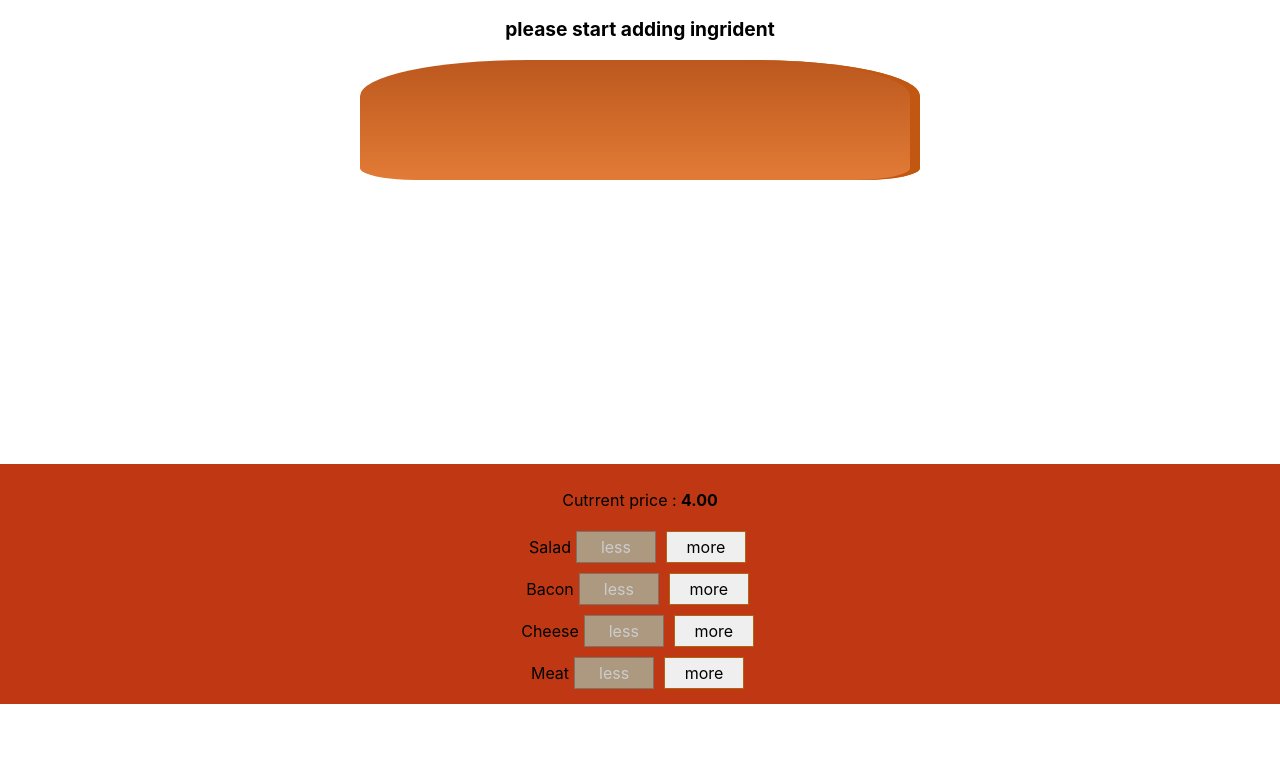
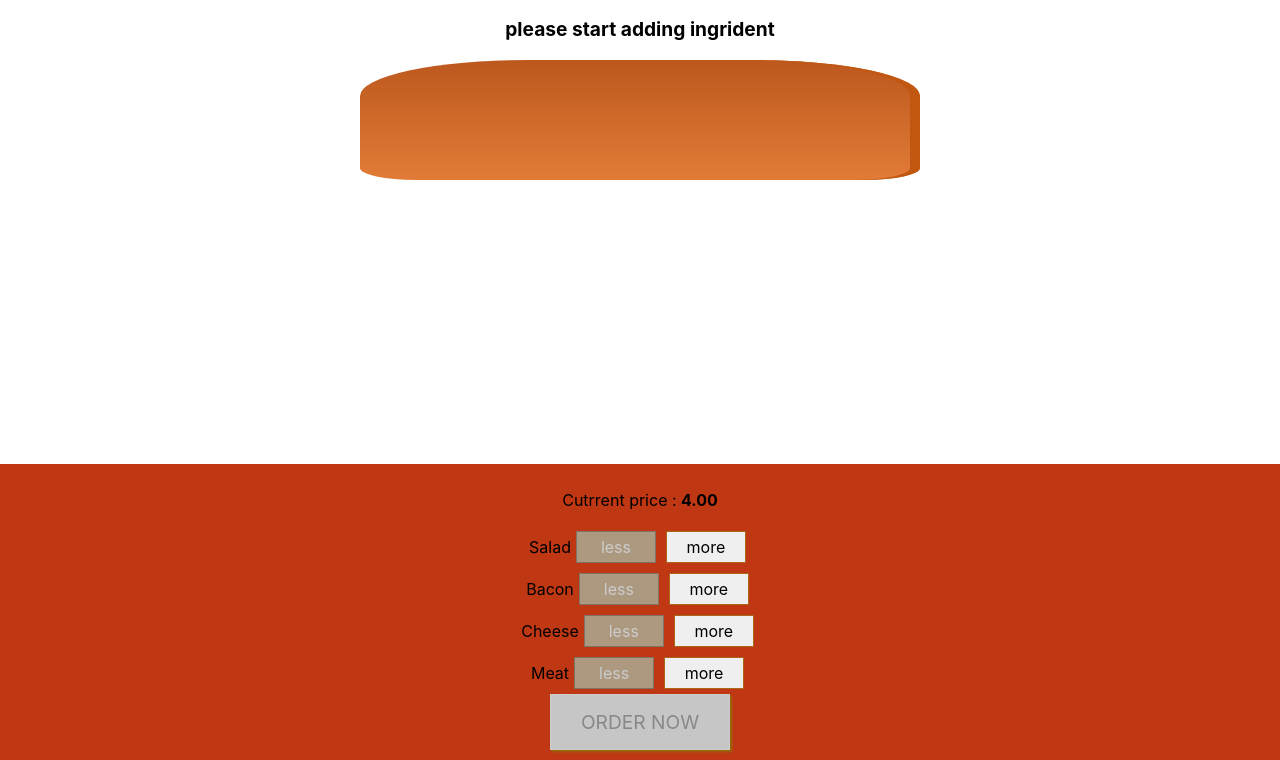
Before and after one commit to pooyafils/sandwich-shop, a React (Create React App) app: page / in a window 1280 px wide. Shown: the part 256-1016 px from the top of the page. Before the commit the page ends 960 px from the top, so only its background shows below. Built offline with nearby package versions, Linux system fonts and the light colour scheme.

Commit message:
adding order method

```diff
--- a/src/component/sandwich/bulidcontrols/BulidControls.js
+++ b/src/component/sandwich/bulidcontrols/BulidControls.js
@@ -17,8 +17,10 @@ const BulidControls=(props)=>{
                               removed={()=>props.ingridentRemoveed(ctrl.type)}
                               type={ctrl.type}
                               disabled={props.disabed[ctrl.type]}
+
                     key={ctrl.label} label={ctrl.label}/>
             ))}
+            <button disabled={!props.purchaseable} className={classes.OrderButton}>ORDER NOW </button>
         </div>
     )
 }
--- a/src/component/sandwich/bulidcontrols/BulidControls.module.css
+++ b/src/component/sandwich/bulidcontrols/BulidControls.module.css
@@ -8,3 +8,44 @@
     margin: auto;
     padding: 10px 0;
 }
+
+.OrderButton {
+    background-color: #DAD735;
+    outline: none;
+    cursor: pointer;
+    border: 1px solid #966909;
+    color: #966909;
+    font-family: inherit;
+    font-size: 1.2em;
+    padding: 15px 30px;
+    box-shadow: 2px 2px 2px #966909;
+}
+
+.OrderButton:hover, .OrderButton:active {
+    background-color: #A0DB41;
+    border: 1px solid #966909;
+    color: #966909;
+}
+
+.OrderButton:disabled {
+    background-color: #C7C6C6;
+    cursor: not-allowed;
+    border: 1px solid #ccc;
+    color: #888888;
+}
+
+.OrderButton:not(:disabled) {
+    animation: enable 0.3s linear;
+}
+
+@keyframes enable {
+    0% {
+        transform: scale(1);
+    }
+    60% {
+        transform: scale(1.1);
+    }
+    100% {
+        transform: scale(1);
+    }
+}
--- a/src/containers/sandwich/SandwichBulider.js
+++ b/src/containers/sandwich/SandwichBulider.js
@@ -2,6 +2,7 @@ import React,{Component} from 'react'
 import Auxs from '../../hoc/Auxs'
 import Sandwich from '../../component/sandwich/Sandwich'
 import BulidControls from "../../component/sandwich/bulidcontrols/BulidControls";
+import BulidControl from "../../component/sandwich/bulidcontrols/bulidcontrol/Bulidcontrol";
 const INGREDIENT_PRICE={
     salad:0.5,
     cheese:0.4,
@@ -21,9 +22,15 @@ class sandwichBuilder extends Component{
             cheese:0,
             meat:0
         },
-        totalPrice:4
+        totalPrice:4,
+        purchaseable:false
     }
-
+updatePurchaseState(ingridents){
+        // const ingrident={...this.state.ingredient}
+        const sum=Object.keys(ingridents).map(igkey=>{return ingridents[igkey]})
+            .reduce((sum,el)=>{return sum+el},0)
+    this.setState({purchaseable:sum>0})
+}
    addIngridentHandler=(type)=> {
        const oldCount = this.state.ingredient[type]
        const updatedCount = oldCount + 1;
@@ -34,6 +41,7 @@ const priceAddtion=INGREDIENT_PRICE[type]
         const oldPrice=this.state.totalPrice;
 const newPrice=oldPrice+priceAddtion;
        this.setState({totalPrice:newPrice, ingredient:updatedIngrident});
+       this.updatePurchaseState(updatedIngrident);
 
     }
     removeIngridientHandler=(type)=>{
@@ -50,6 +58,7 @@ const newPrice=oldPrice+priceAddtion;
         const oldPrice=this.state.totalPrice;
         const newPrice=oldPrice-priceDedution;
         this.setState({totalPrice:newPrice, ingredient:updatedIngrident});
+        this.updatePurchaseState(updatedIngrident);
 
 
     }
@@ -70,6 +79,7 @@ render() {
     <BulidControls ingridentRemoveed={this.removeIngridientHandler}
         ingredientadded={this.addIngridentHandler}
     disabed={disableInfo}
+                   purchaseable={this.state.purchaseable}
     price={this.state.totalPrice}/>
 </Auxs>
     )
```
